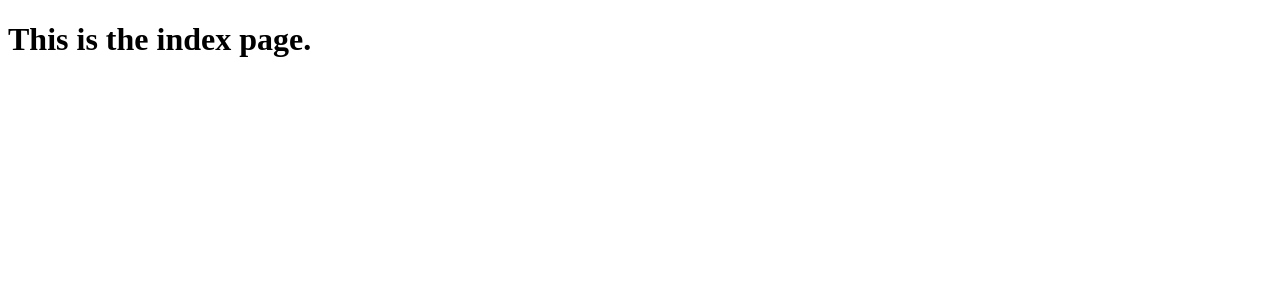
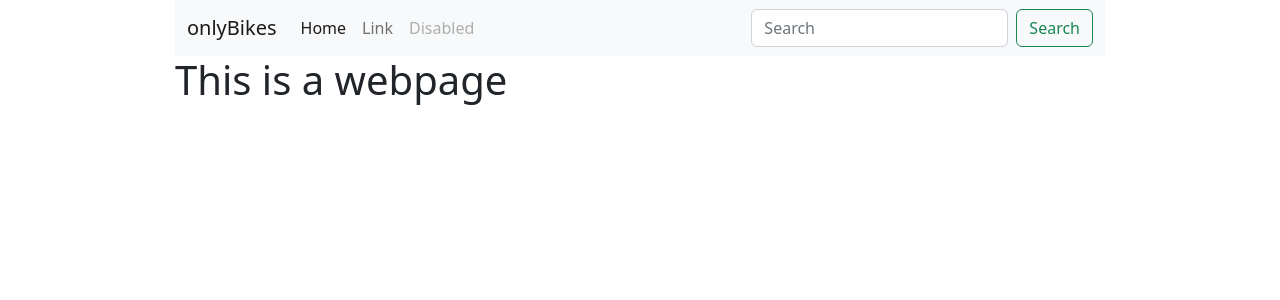
Before and after one commit to TeachMeTW/OnlyBikes, a Django app: page /onlyBikesApp/index/ in a window 1280 px wide. Shown: the top 300 px of the page. Run offline with Django 4.2, Linux system fonts and the light colour scheme; data comes from the database, SQL or seed files in the repository.

Commit message:
added -- layout and partials folder

```diff
--- a/onlyBikes/onlyBikesApp/templates/base.html
+++ /dev/null
@@ -1,17 +0,0 @@
-<!DOCTYPE html>
-<html lang="en">
-<head>
-    <meta charset="UTF-8">
-    <meta http-equiv="X-UA-Compatible" content="IE=edge">
-    <meta name="viewport" content="width=device-width, initial-scale=1.0">
-    <title>onlyBikes</title>
-
-    {% block header %}{% endblock  %}
-
-</head>
-<body>
-
-    {% block body %} {% endblock %}
-
-</body>
-</html>
--- a/onlyBikes/onlyBikesApp/templates/index.html
+++ b/onlyBikes/onlyBikesApp/templates/index.html
@@ -1,9 +1,9 @@
-{% extends 'base.html' %}
+{% extends 'layout/base.html' %}
 
 {% block header %}{% endblock  %}
 
 {% block body %}
 
-    <h1>This is the index page.</h1>
+    <h1>This is a webpage</h1>
 
 {% endblock  %}
--- /dev/null
+++ b/onlyBikes/onlyBikesApp/templates/layout/base.html
@@ -0,0 +1,31 @@
+<!DOCTYPE html>
+<html lang="en">
+<head>
+    <meta charset="UTF-8">
+    <meta http-equiv="X-UA-Compatible" content="IE=edge">
+    <meta name="viewport" content="width=device-width, initial-scale=1.0">
+    <title>onlyBikes</title>
+
+    <link href="https://cdn.jsdelivr.net/npm/bootstrap@5.2.2/dist/css/bootstrap.min.css" rel="stylesheet" integrity="sha384-Zenh87qX5JnK2Jl0vWa8Ck2rdkQ2Bzep5IDxbcnCeuOxjzrPF/et3URy9Bv1WTRi" crossorigin="anonymous">
+    <script src="https://cdn.jsdelivr.net/npm/bootstrap@5.2.2/dist/js/bootstrap.bundle.min.js" integrity="sha384-OERcA2EqjJCMA+/3y+gxIOqMEjwtxJY7qPCqsdltbNJuaOe923+mo//f6V8Qbsw3" crossorigin="anonymous"></script>
+
+
+    {% block header %}{% endblock  %}
+
+</head>
+<body>
+
+    <div class="container">
+
+        <div class="col-lg-10 offset-lg-1 col-md-12">
+            {% include "partials/navbar.html" %}
+
+            {% block body %} {% endblock %}
+        </div>
+
+    </div>
+
+
+
+</body>
+</html>
--- /dev/null
+++ b/onlyBikes/onlyBikesApp/templates/partials/navbar.html
@@ -0,0 +1,25 @@
+<nav class="navbar navbar-expand-lg bg-light">
+    <div class="container-fluid">
+      <a class="navbar-brand" href="#">onlyBikes</a>
+      <button class="navbar-toggler" type="button" data-bs-toggle="collapse" data-bs-target="#navbarSupportedContent" aria-controls="navbarSupportedContent" aria-expanded="false" aria-label="Toggle navigation">
+        <span class="navbar-toggler-icon"></span>
+      </button>
+      <div class="collapse navbar-collapse" id="navbarSupportedContent">
+        <ul class="navbar-nav me-auto mb-2 mb-lg-0">
+          <li class="nav-item">
+            <a class="nav-link active" aria-current="page" href="#">Home</a>
+          </li>
+          <li class="nav-item">
+            <a class="nav-link" href="#">Link</a>
+          </li>
+          <li class="nav-item">
+            <a class="nav-link disabled">Disabled</a>
+          </li>
+        </ul>
+        <form class="d-flex" role="search">
+          <input class="form-control me-2" type="search" placeholder="Search" aria-label="Search">
+          <button class="btn btn-outline-success" type="submit">Search</button>
+        </form>
+      </div>
+    </div>
+  </nav>
```
